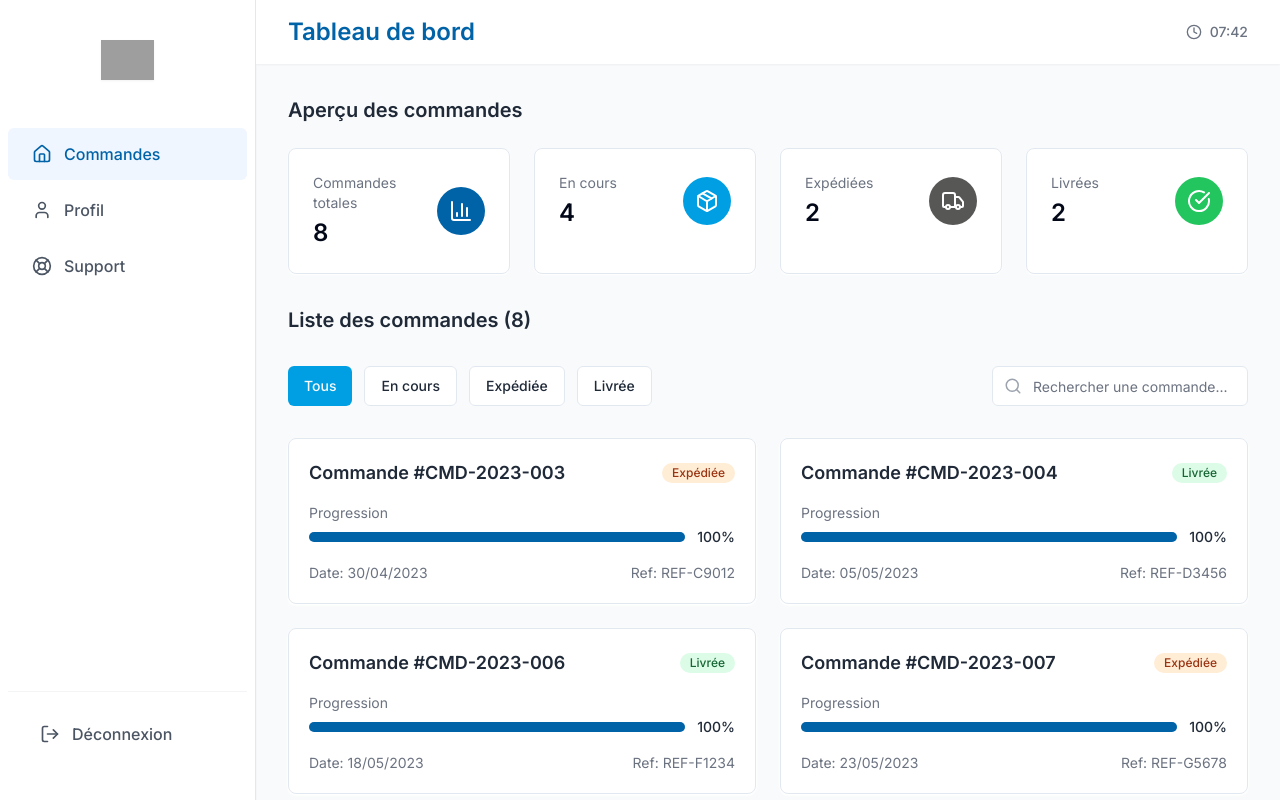
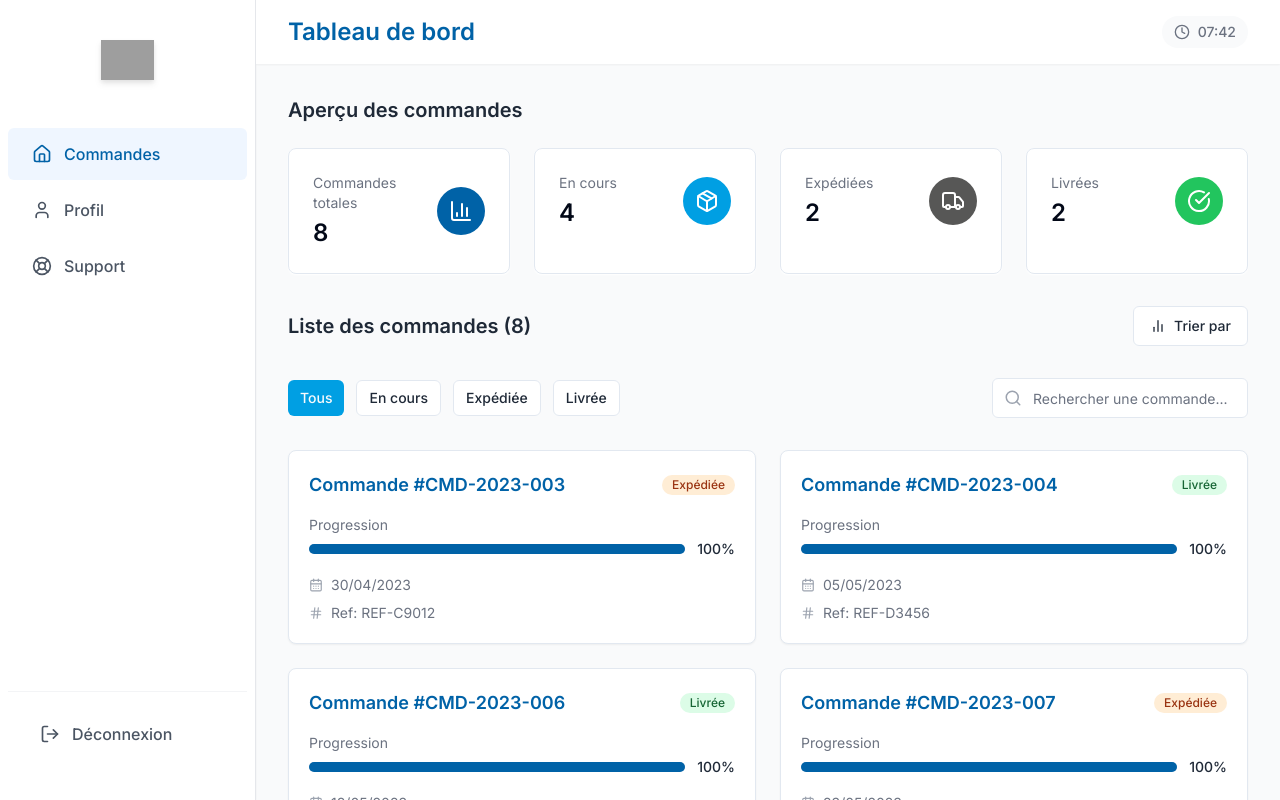
Before and after one commit to vincentchaumeil/portail-client-tf, a React (Vite) app: page / in a window 1280 px wide. Built offline with nearby package versions, Linux system fonts and the light colour scheme; grey boxes are pictures that could not be loaded.

Commit message:
feat: Add order sorting functionality
Implement order sorting by order number and advanced step.
Improve UI/UX for better user experience.

```diff
--- a/src/components/layout/AppTopbar.tsx
+++ b/src/components/layout/AppTopbar.tsx
@@ -33,10 +33,10 @@ const AppTopbar: React.FC<AppTopbarProps> = ({ title }) => {
   return (
     <header className="h-16 bg-white shadow-sm px-8 between-flex">
       <div className="flex items-center">
-        <h1 className="text-2xl font-semibold text-primary-dark transition-colors">{title}</h1>
+        <h1 className="text-2xl font-semibold text-primary-dark transition-colors hover:text-primary">{title}</h1>
       </div>
 
-      <div className="flex items-center text-muted-foreground hover:text-primary transition-colors">
+      <div className="flex items-center text-muted-foreground hover:text-primary transition-colors bg-gray-50 px-3 py-1.5 rounded-full">
         <Clock className="h-4 w-4 mr-2" />
         <span className="text-sm font-medium">{currentTime}</span>
       </div>
--- a/src/components/layout/Logo.tsx
+++ b/src/components/layout/Logo.tsx
@@ -18,7 +18,7 @@ const Logo: React.FC<LogoProps> = ({ size = 'medium', className = '' }) => {
       <img
         src="https://www.transfact.de/wp-content/uploads/logo_transfact_retina.png"
         alt="Transfact Logo"
-        className={`w-auto object-contain drop-shadow-sm ${sizeClasses[size]}`}
+        className={`w-auto object-contain drop-shadow-md ${sizeClasses[size]}`}
       />
     </div>
   );
--- a/src/components/orders/OrderCard.tsx
+++ b/src/components/orders/OrderCard.tsx
@@ -4,6 +4,7 @@ import StatusBadge from './StatusBadge';
 import ProgressBar from './ProgressBar';
 import { cn } from '@/lib/utils';
 import { Order } from '@/types';
+import { CalendarDays, Hash } from 'lucide-react';
 
 interface OrderCardProps {
   order: Order;
@@ -15,17 +16,17 @@ const OrderCard: React.FC<OrderCardProps> = ({ order, isActive, onClick }) => {
   return (
     <div
       className={cn(
-        "bg-white border rounded-lg p-5 cursor-pointer transition-all-300 shadow-card hover:shadow-card-hover",
+        "bg-white border rounded-lg p-5 cursor-pointer transition-all duration-300 shadow-sm hover:shadow-md",
         isActive && "ring-2 ring-primary"
       )}
       onClick={onClick}
     >
       <div className="between-flex mb-4">
-        <h3 className="text-lg font-semibold">Commande #{order.orderNumber}</h3>
+        <h3 className="text-lg font-semibold text-primary-dark">Commande #{order.orderNumber}</h3>
         <StatusBadge status={order.status} />
       </div>
 
-      <div className="mb-2">
+      <div className="mb-4">
         <p className="text-sm text-muted-foreground mb-1">Progression</p>
         <div className="between-flex">
           <ProgressBar percentage={order.progressPercentage} />
@@ -33,9 +34,15 @@ const OrderCard: React.FC<OrderCardProps> = ({ order, isActive, onClick }) => {
         </div>
       </div>
 
-      <div className="between-flex mt-4 text-sm text-muted-foreground">
-        <span>Date: {order.date}</span>
-        <span>Ref: {order.reference}</span>
+      <div className="flex flex-col space-y-2 mt-4 text-sm text-muted-foreground">
+        <div className="flex items-center">
+          <CalendarDays size={14} className="mr-2 text-gray-400" />
+          <span>{order.date}</span>
+        </div>
+        <div className="flex items-center">
+          <Hash size={14} className="mr-2 text-gray-400" />
+          <span>Ref: {order.reference}</span>
+        </div>
       </div>
     </div>
   );
--- a/src/components/orders/OrdersContainer.tsx
+++ b/src/components/orders/OrdersContainer.tsx
@@ -1,22 +1,42 @@
 
 import React, { useState, useMemo } from 'react';
-import { Search } from 'lucide-react';
+import { Search, ArrowDownAZ, ArrowUpAZ, BarChart2 } from 'lucide-react';
 import OrderCard from './OrderCard';
 import OrderDetailPanel from './OrderDetailPanel';
 import { Button } from '@/components/ui/button';
 import { Input } from '@/components/ui/input';
 import { Order } from '@/types';
+import {
+  DropdownMenu,
+  DropdownMenuContent,
+  DropdownMenuItem,
+  DropdownMenuTrigger,
+} from "@/components/ui/dropdown-menu";
 
 interface OrdersContainerProps {
   orders: Order[];
 }
 
 type FilterType = 'all' | 'in-progress' | 'shipped' | 'delivered';
+type SortField = 'orderNumber' | 'progressPercentage';
+type SortDirection = 'asc' | 'desc';
 
 const OrdersContainer: React.FC<OrdersContainerProps> = ({ orders }) => {
   const [activeFilter, setActiveFilter] = useState<FilterType>('all');
   const [searchQuery, setSearchQuery] = useState('');
   const [selectedOrderId, setSelectedOrderId] = useState<string | null>(null);
+  const [sortField, setSortField] = useState<SortField>('progressPercentage');
+  const [sortDirection, setSortDirection] = useState<SortDirection>('desc');
+
+  // Toggle sort direction or set a new sort field
+  const handleSort = (field: SortField) => {
+    if (sortField === field) {
+      setSortDirection(sortDirection === 'asc' ? 'desc' : 'asc');
+    } else {
+      setSortField(field);
+      setSortDirection('asc');
+    }
+  };
 
   // Filter and search orders
   const filteredOrders = useMemo(() => {
@@ -35,9 +55,21 @@ const OrdersContainer: React.FC<OrdersContainerProps> = ({ orders }) => {
         return order.orderNumber.toLowerCase().includes(searchQuery.toLowerCase()) ||
                order.reference.toLowerCase().includes(searchQuery.toLowerCase());
       })
-      // Sort by progress percentage
-      .sort((a, b) => b.progressPercentage - a.progressPercentage);
-  }, [orders, activeFilter, searchQuery]);
+      // Sort by selected field and direction
+      .sort((a, b) => {
+        if (sortField === 'orderNumber') {
+          const orderNumberA = a.orderNumber.replace(/\D/g, '');
+          const orderNumberB = b.orderNumber.replace(/\D/g, '');
+          const numA = parseInt(orderNumberA, 10);
+          const numB = parseInt(orderNumberB, 10);
+          return sortDirection === 'asc' ? numA - numB : numB - numA;
+        } else {
+          return sortDirection === 'asc'
+            ? a.progressPercentage - b.progressPercentage
+            : b.progressPercentage - a.progressPercentage;
+        }
+      });
+  }, [orders, activeFilter, searchQuery, sortField, sortDirection]);
 
   const selectedOrder = useMemo(() => {
     return orders.find(order => order.id === selectedOrderId) || null;
@@ -62,51 +94,87 @@ const OrdersContainer: React.FC<OrdersContainerProps> = ({ orders }) => {
     }
   };
 
+  // Get the appropriate icon for the sort button
+  const getSortIcon = (field: SortField) => {
+    if (sortField !== field) return null;
+    return sortDirection === 'asc' ? <ArrowUpAZ size={16} /> : <ArrowDownAZ size={16} />;
+  };
+
   return (
     <div className="relative">
       <div className="flex justify-between items-center mb-8">
         <h2 className="text-xl font-semibold">Liste des commandes ({filteredOrders.length})</h2>
+
+        {/* Sort dropdown */}
+        <DropdownMenu>
+          <DropdownMenuTrigger asChild>
+            <Button variant="outline" className="flex items-center gap-2">
+              <BarChart2 size={16} />
+              Trier par
+            </Button>
+          </DropdownMenuTrigger>
+          <DropdownMenuContent align="end" className="w-48">
+            <DropdownMenuItem
+              onClick={() => handleSort('orderNumber')}
+              className="flex items-center justify-between"
+            >
+              <span>Numéro de commande</span>
+              {getSortIcon('orderNumber')}
+            </DropdownMenuItem>
+            <DropdownMenuItem
+              onClick={() => handleSort('progressPercentage')}
+              className="flex items-center justify-between"
+            >
+              <span>Avancement</span>
+              {getSortIcon('progressPercentage')}
+            </DropdownMenuItem>
+          </DropdownMenuContent>
+        </DropdownMenu>
       </div>
 
       {/* Filters and search */}
-      <div className="between-flex mb-8">
-        <div className="flex gap-3">
+      <div className="flex flex-col md:flex-row md:items-center justify-between gap-4 mb-8">
+        <div className="flex flex-wrap gap-3">
           <Button
             variant={activeFilter === 'all' ? 'default' : 'outline'}
             onClick={() => setActiveFilter('all')}
-            className="transition-all-300"
+            className="transition-all duration-300"
+            size="sm"
           >
             Tous
           </Button>
           <Button
             variant={activeFilter === 'in-progress' ? 'default' : 'outline'}
             onClick={() => setActiveFilter('in-progress')}
-            className="transition-all-300"
+            className="transition-all duration-300"
+            size="sm"
           >
             En cours
           </Button>
           <Button
             variant={activeFilter === 'shipped' ? 'default' : 'outline'}
             onClick={() => setActiveFilter('shipped')}
-            className="transition-all-300"
+            className="transition-all duration-300"
+            size="sm"
           >
             Expédiée
           </Button>
           <Button
             variant={activeFilter === 'delivered' ? 'default' : 'outline'}
             onClick={() => setActiveFilter('delivered')}
-            className="transition-all-300"
+            className="transition-all duration-300"
+            size="sm"
           >
             Livrée
           </Button>
         </div>
 
-        <div className="relative w-64">
+        <div className="relative w-full md:w-64">
           <Input
             placeholder="Rechercher une commande..."
             value={searchQuery}
             onChange={(e) => setSearchQuery(e.target.value)}
-            className="pl-10 transition-all-300 focus:ring-2 focus:ring-primary focus:border-transparent"
+            className="pl-10 transition-all duration-300 focus:ring-2 focus:ring-primary focus:border-transparent"
           />
           <Search size={18} className="absolute left-3 top-1/2 transform -translate-y-1/2 text-gray-400" />
         </div>
```
